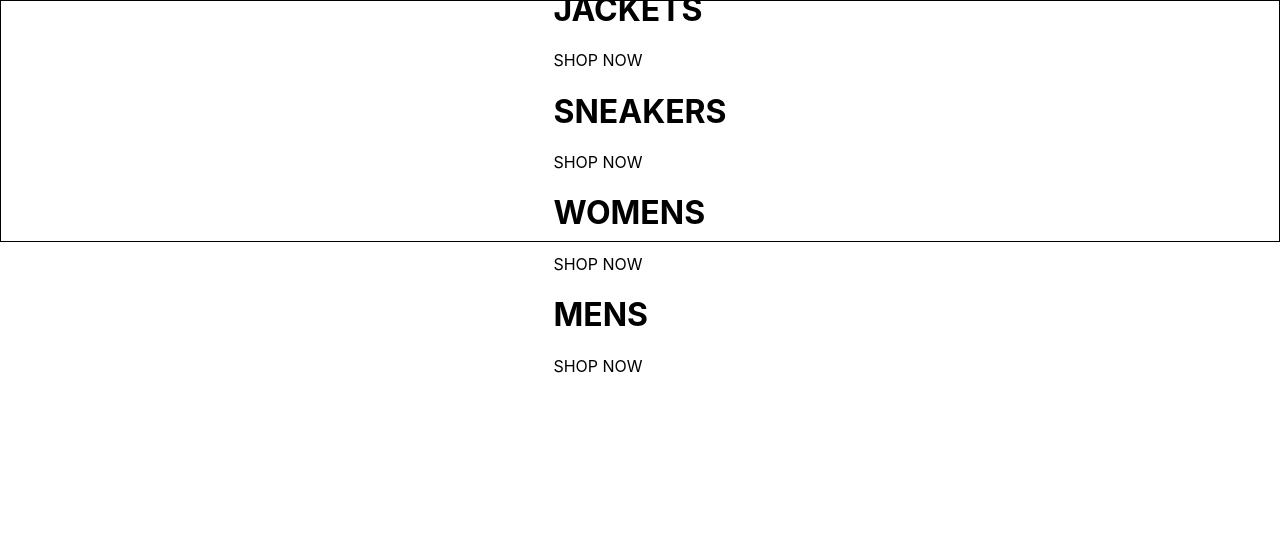
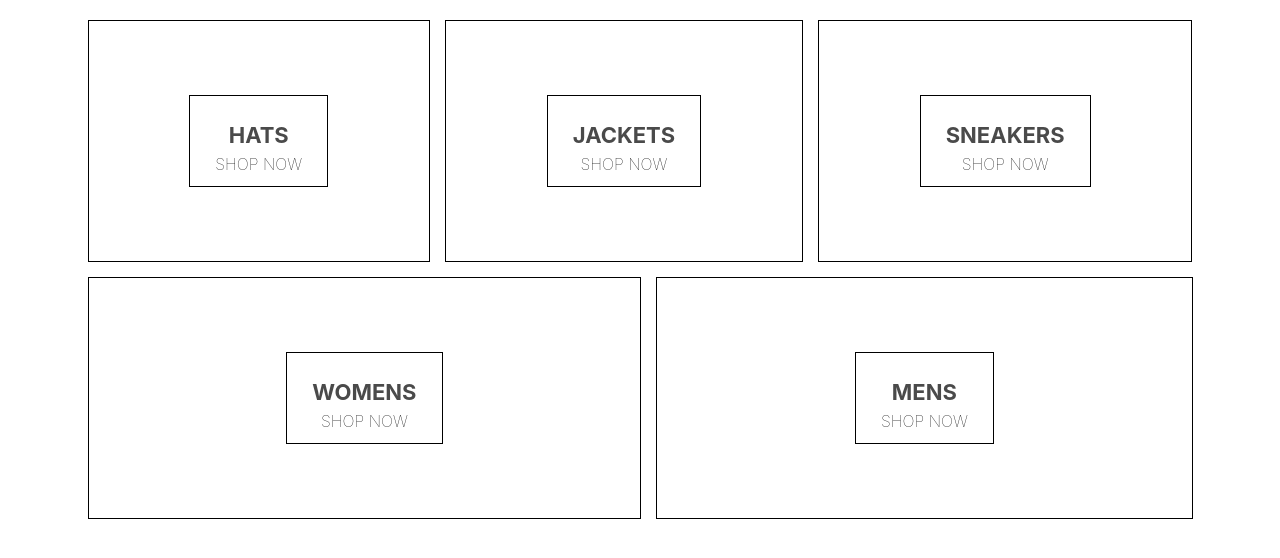
Before and after one commit to sagar411/Ecommerce-website-React, a React (Create React App) app: page / in a window 1280 px wide. Shown: the top 558 px of the page. Built offline with nearby package versions, Linux system fonts and the light colour scheme.

Commit message:
home page scss

```diff
--- a/src/homepage.styles.scss
+++ b/src/homepage.styles.scss
@@ -1,4 +1,17 @@
 .homepage{
+    display: flex;
+    flex-direction: column;
+    align-items: center;
+    padding: 20px 80px;
+
+}
+.directory-menu{
+    width: 100%;
+    display: flex;
+    flex-wrap: wrap;
+    justify-content: space-between;
+}
+.menu-item{
     min-width: 30%;
     height: 240px;
     flex: 1 1 auto;
@@ -6,6 +19,38 @@
     align-items: center;
     justify-content: center;
     border: 1px solid black;
-    margin: 0 7.5p 15 px;
+    margin: 0 7.5px 15px;
 
+
+
+    &:first-child{
+    margin-right: 7.5px;
+    }
+
+    &:last-child{
+    margin-left: 7.5px;
+    }
+    .content{
+    height: 90px;
+    padding: 0 25px;
+    display: flex;
+    flex-direction: column;
+    align-items: center;
+    justify-content: center;
+    border: 1px solid black;
+
+        .title{
+        font-weight: bold;
+        margin-bottom: 6px;
+        font-size: 22px;
+        color: #4a4a4a;
+
+        }
+        .subtitle{
+        font-weight: lighter;
+        font-size: 16px;
+
+        }
+
+    }
 }
```
